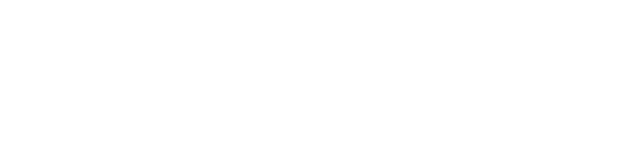
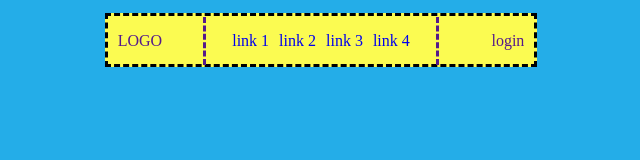
Before and after one commit to ElonaHoxhaj96/htmlcss-struttura-discord, a plain HTML site: page index.html in a window 1280 px wide. Shown: the whole page, without its empty margins (319-959 px from the left). Drawn offline with Linux system fonts and the light colour scheme.

Commit message:
menu di navigazione

```diff
--- a/index.html
+++ b/index.html
@@ -3,13 +3,41 @@
 <head>
     <meta charset="UTF-8">
     <meta name="viewport" content="width=device-width, initial-scale=1.0">
+    <link rel="stylesheet" href="https://cdnjs.cloudflare.com/ajax/libs/font-awesome/6.5.2/css/all.min.css"
+        integrity="sha512-SnH5WK+bZxgPHs44uWIX+LLJAJ9/2PkPKZ5QiAj6Ta86w+fsb2TkcmfRyVX3pBnMFcV7oQPJkl9QevSCWr3W6A=="
+        crossorigin="anonymous" referrerpolicy="no-referrer" />
     <link rel="stylesheet" href="style.css">
     <title>Struttura Discord</title>
 </head>
 <body>
+    <div class="contenitore-pagina">
         <!-- Intestazione -->
         <header>
-        <nav>
+
+            <!-- menù di navigazione della pagina -->
+            <nav >
+                <!-- Logo -->
+                <a href id="logo">LOGO</a>
+
+                <!-- voci del menù -->
+                <ul>
+                    <li class=" voci-menu">
+                        <a href="link">link 1 </a>
+                    </li>
+                    <li class=" voci-menu">
+                        <a href="link">link 2 </a>
+                    </li>
+                    <li class=" voci-menu">
+                        <a href="link">link 3 </a>
+                    </li>
+
+                    <li class=" voci-menu">
+                        <a href="link">link 4 </a>
+                    </li>
+                </ul>
+
+                <!-- Login -->
+                <a href id="login">login</a>
 
             </nav>
 
@@ -52,7 +80,7 @@
             </div>
 
         </footer>
-
+    </div>
 
 
 
--- a/style.css
+++ b/style.css
@@ -0,0 +1,54 @@
+body{
+    margin: 0;
+    border: 0;
+    padding: 0;
+    background-color: rgb(36, 173, 232);
+}
+
+header{
+    width: 100%;
+    height: 60px;
+}
+nav{
+    display: flex;
+    flex-flow: row wrap;
+    justify-content: space-between;
+    align-items: center ;
+    width: calc(100%/3);
+    margin: 1% auto;
+    height: 80%;
+    background-color: rgb(251, 251, 81);
+    border-style: dashed;
+}
+
+
+a{
+    text-decoration: none;
+}
+
+#logo{
+    border-right: dashed;
+    width: 20%;
+    height: 100%;
+    padding-left: 10px;
+    align-content: center;
+}
+
+nav>ul{
+    padding: 0%;
+    display: inline-flex;
+    list-style-type: none;
+    gap: 10px;
+
+
+}
+
+
+#login{
+    border-left: dashed;
+    width: 20%;
+    height: 100%;
+    padding-right: 10px;
+    align-content: center;
+    text-align: end;
+}
```
Lines whose indentation alone changed are shown as unchanged.
